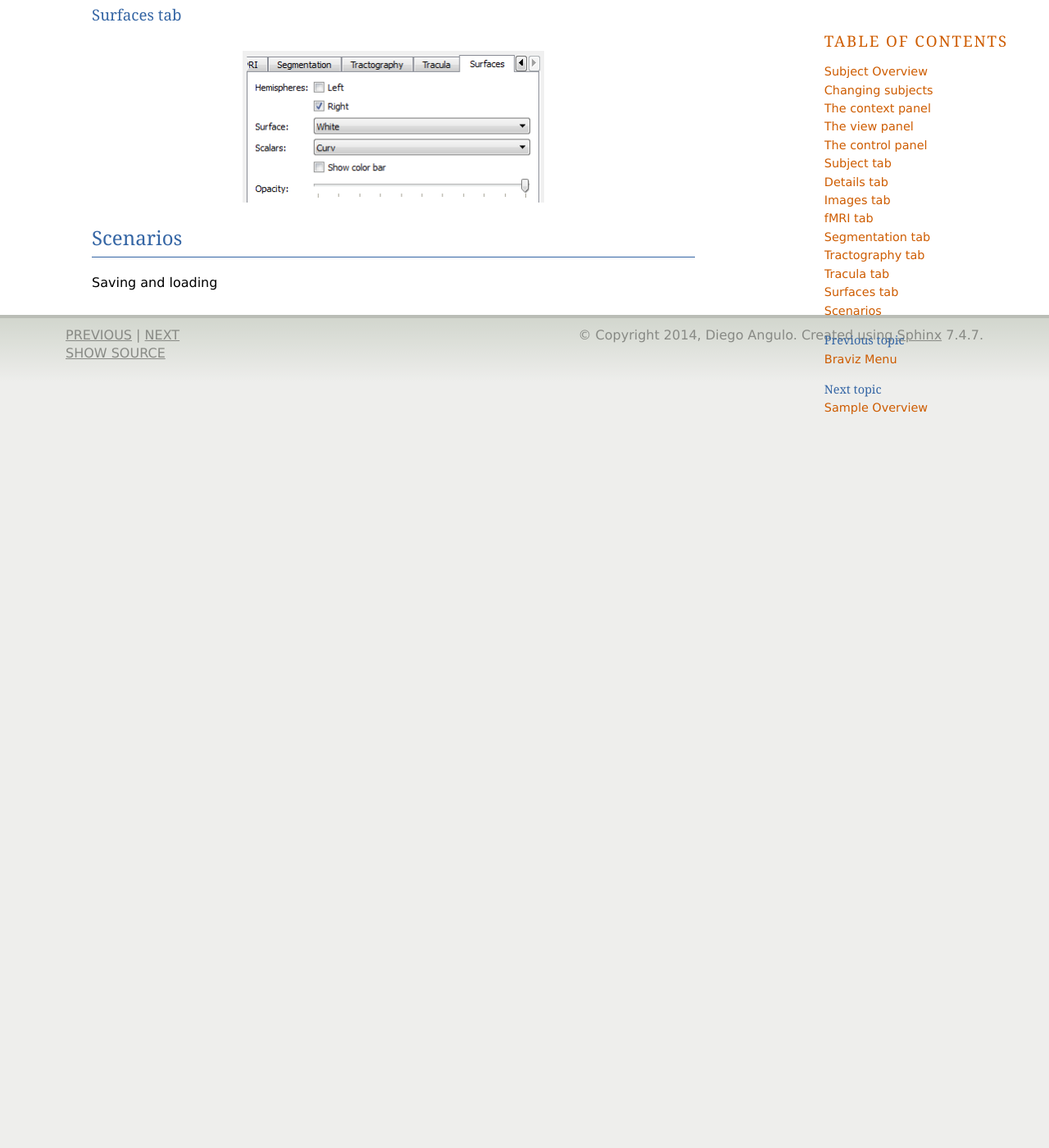
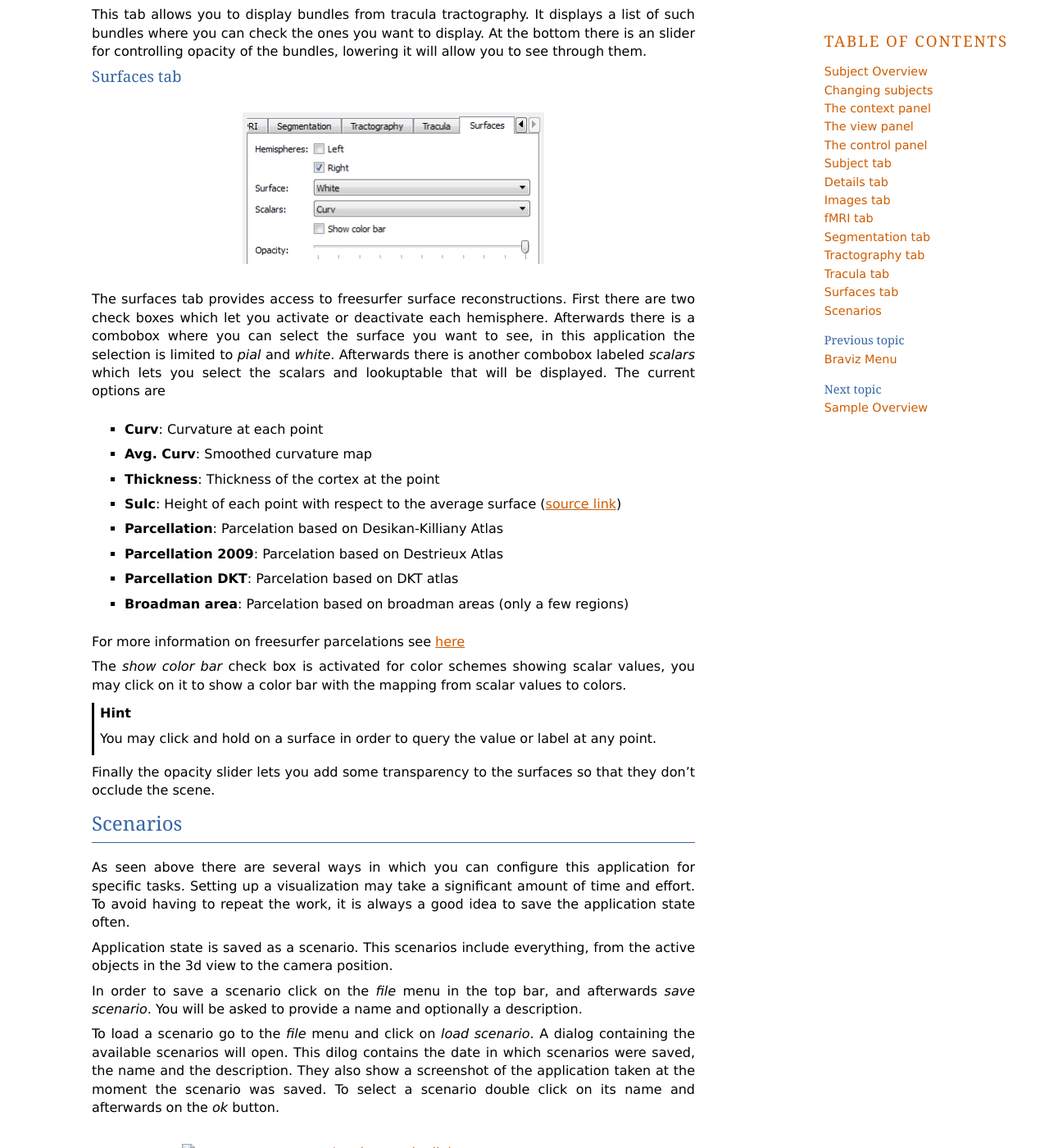
Before and after one commit to diego0020/braviz-app, a Sphinx documentation site: the page built from sphinx_doc/source/graphical/subject_overview.rst, in a window 1280 px wide and 1400 px high, scrolled down 9662 px. Shown: the whole window at 82% size. Built offline with Sphinx 7.4.7, drawn with Linux system fonts in a browser that asks for light colours; before the commit the page ends 10150 px from its top, so only the background shows below that; some of the changed text lies outside the part shown.

Commit message:
subject overview documentation

```diff
--- a/sphinx_doc/source/graphical/applications.rst
+++ b/sphinx_doc/source/graphical/applications.rst
@@ -25,6 +25,7 @@ The menu
     menu
 
 The starting point of the braviz system
+
 See :doc:`menu`
 
 
--- a/sphinx_doc/source/graphical/subject_overview.rst
+++ b/sphinx_doc/source/graphical/subject_overview.rst
@@ -223,7 +223,7 @@ into the database and can come from three places:
 
     -   They can be created in this tab based on segmented structures (read below)
     -   They can be created in the Logic Bundles application (see :doc:`logic_bundles`)
-    -   They can be defined using code (Advanced, see :mod:`braviz.readAndFilter.named_tracts`
+    -   They can be defined using code (Advanced, see :mod:`~braviz.readAndFilter.named_tracts`)
 
 The combo box labeled *From Seg.* lets you build new bundles on the fly based on the currently active structures from
 the *Segmentation tab*. The possible values for the box are
@@ -273,6 +273,10 @@ Tracula tab
     :width: 50%
     :alt: Tracula tab
 
+This tab allows you to display bundles from tracula tractography. It displays a list of such bundles where you can
+check the ones you want to display. At the bottom there is an slider for controlling opacity of the bundles, lowering
+it will allow you to see through them.
+
 Surfaces tab
 ^^^^^^^^^^^^^^^^^^
 
@@ -281,7 +285,50 @@ Surfaces tab
     :width: 50%
     :alt: Surfaces tab
 
+The surfaces tab provides access to freesurfer surface reconstructions. First there are two check boxes which let
+you activate or deactivate each hemisphere. Afterwards there is a combobox where you can select the surface you
+want to see, in this application the selection is limited to *pial* and *white*. Afterwards there is another combobox
+labeled *scalars* which lets you select the scalars and lookuptable that will be displayed. The current options are
+
+    -   **Curv**: Curvature at each point
+    -   **Avg. Curv**: Smoothed curvature map
+    -   **Thickness**: Thickness of the cortex at the point
+    -   **Sulc**: Height of each point with respect to the average surface (`source link <http://surfer.nmr.mgh.harvard.edu/fswiki/UserContributions/FAQ#Q.IamusingQDECtoexaminetheanatomicaldifferencesbetweentwogroupsofsubjects.Thesurface-basedmeasuresIcanselectarethickness.2Carea.2Carea.pial.2Csulc.2Ccurv.2Candjacobianwhite.Couldanybodytellmewhatanatomicalfeaturesthelaterthree.28sulc.2Ccurv.2Candjacobianwhite.29actuallymeasure.3F>`_)
+    -   **Parcellation**: Parcelation based on Desikan-Killiany Atlas
+    -   **Parcellation 2009**: Parcelation based on Destrieux Atlas
+    -   **Parcellation DKT**: Parcelation based on DKT atlas
+    -   **Broadman area**: Parcelation based on broadman areas (only a few regions)
+
+For more information on freesurfer parcelations see `here <https://surfer.nmr.mgh.harvard.edu/fswiki/CorticalParcellation>`_
+
+The *show color bar* check box is activated for color schemes showing scalar values, you may click on it to show
+a color bar with the mapping from scalar values to colors.
+
+.. hint::
+    You may click and hold on a surface in order to query the value or label at any point.
+
+Finally the opacity slider lets you add some transparency to the surfaces so that they don't occlude the scene.
+
 Scenarios
 ------------
 
-Saving and loading
+As seen above there are several ways in which you can configure this application for specific tasks. Setting up a
+visualization may take a significant amount of time and effort. To avoid having to repeat the work, it is always a
+good idea to save the application state often.
+
+Application state is saved as a scenario. This scenarios include everything, from the active objects in the 3d
+view to the camera position.
+
+In order to save a scenario click on the *file* menu in the top bar, and afterwards *save scenario*. You will be
+asked to provide a name and optionally a description.
+
+To load a scenario go to the *file* menu and click on *load scenario*. A dialog containing the available scenarios will
+open. This dilog contains the date in which scenarios were saved, the name and the description. They also show a
+screenshot of the application taken at the moment the scenario was saved. To select a scenario double click on its name
+and afterwards on the *ok* button.
+
+
+.. image:: images/subject_overview/load_scenario.png
+    :align: center
+    :width: 70%
+    :alt: Load scenario dialog
--- a/sphinx_doc/source/library/applications.rst
+++ b/sphinx_doc/source/library/applications.rst
@@ -41,7 +41,9 @@ The parameters are
 Notice that the broadcast and receive addresses will be printed when the server starts. You may use this addresses
 to connect to the server from external applications.
 
-For an overview of the menu from the user point of view see :doc:`../graphical/menu`
+For an overview of the menu from the user point of view
+
+see :doc:`../graphical/menu`
 
 Graphical applications
 ------------------------
```
